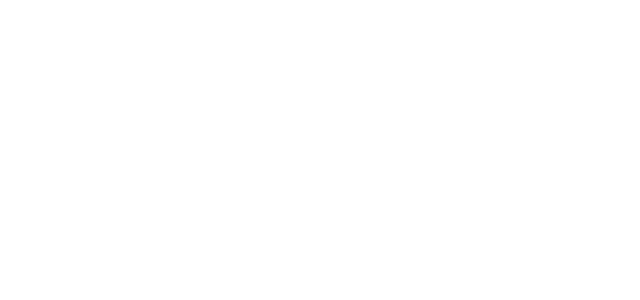
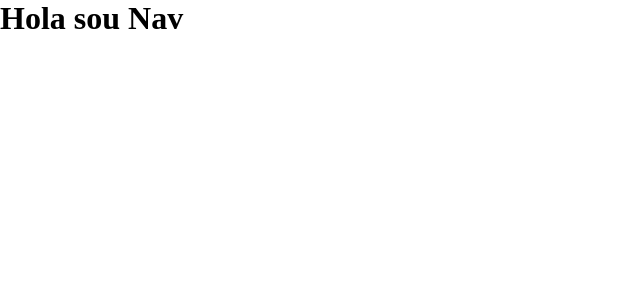
Before and after one commit to pdromoreno7/church-plaza-donaciones, a React (Create React App) app: page / in a window 1280 px wide. Shown: the top 300 px of the page, without its empty margins (0-640 px from the left). Built offline with nearby package versions, Linux system fonts and the light colour scheme.

Commit message:
Instalamos Style components y React.Icon dependencias, añadimos archivo Navbar

```diff
--- a/package.json
+++ b/package.json
@@ -8,7 +8,9 @@
     "@testing-library/user-event": "^12.8.3",
     "react": "^17.0.2",
     "react-dom": "^17.0.2",
+    "react-icons": "^4.2.0",
     "react-scripts": "4.0.3",
+    "styled-components": "^5.3.0",
     "web-vitals": "^1.1.2"
   },
   "scripts": {
--- a/src/App.js
+++ b/src/App.js
@@ -1,5 +1,11 @@
+import Navbar from "./components/Navbar";
+
 function App() {
-  return <></>;
+  return (
+    <>
+      <Navbar />
+    </>
+  );
 }
 
 export default App;
--- /dev/null
+++ b/src/components/Navbar.jsx
@@ -0,0 +1,9 @@
+import React from "react";
+
+export default function Navbar() {
+  return (
+    <div>
+      <h1>Hola sou Nav</h1>
+    </div>
+  );
+}
```
Also changed, not shown: 1 other file (tests, documents, lock files or other folders).
